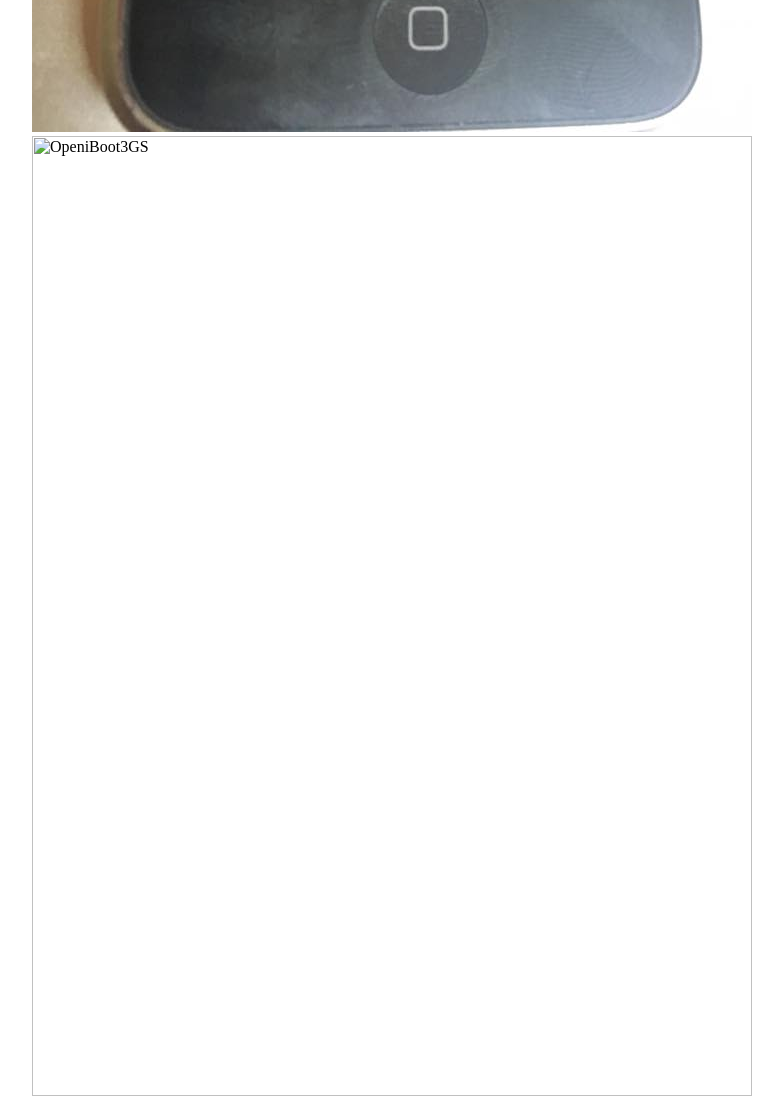
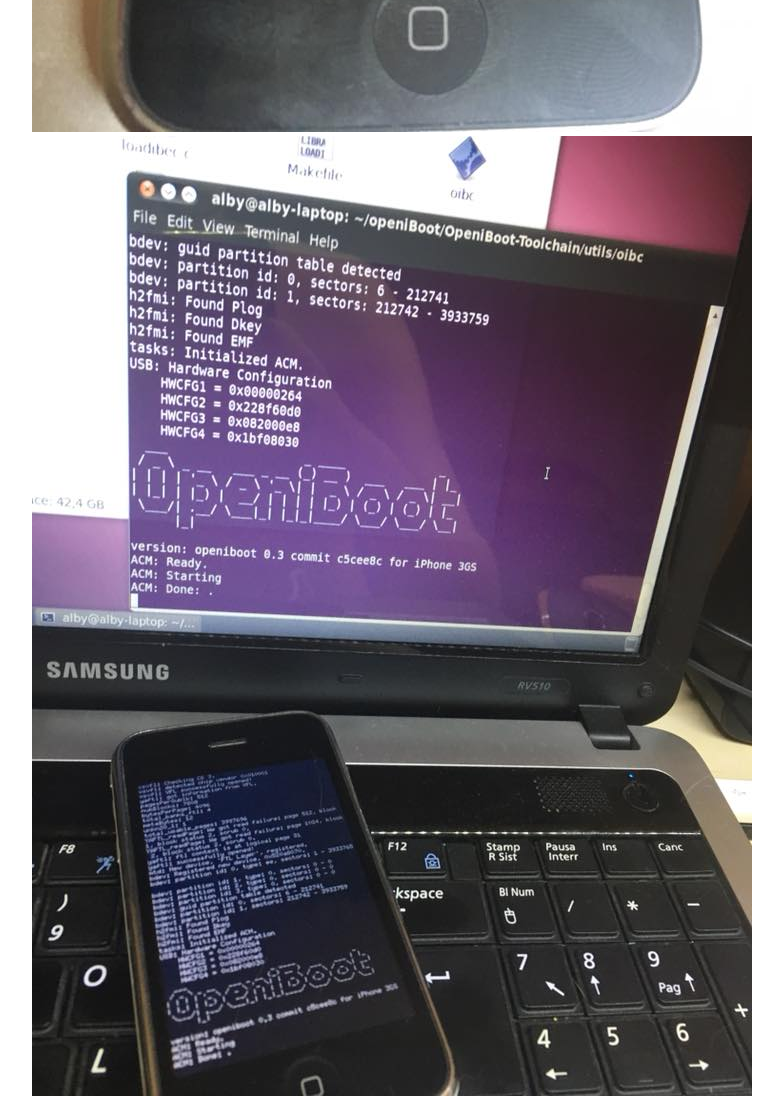
Before and after one commit to albyvar/albyvar.github.io, a plain HTML site: page index.html in a window 1280 px wide. Shown: the part 1200-2296 px from the top of the page, without its empty margins (16-799 px from the left). Drawn offline with Linux system fonts and the light colour scheme.

Commit message:
Update index.html

```diff
--- a/index.html
+++ b/index.html
@@ -20,7 +20,7 @@
         <br>KLOADER SUPPORT: NO</br>
 <br>SOME IMAGES:</br>
 <img src="oib1.jpg" alt="OpeniBoot3GS" style="width:720px;height:960px;">
-<img src="oib2-jpg" alt="OpeniBoot3GS" style="width:720px;height:960px;">
+<img src="oib2.jpg" alt="OpeniBoot3GS" style="width:720px;height:960px;">
       </li>
     </ul>
     <h2 id="in-this-version">Other projects</h2>
```
